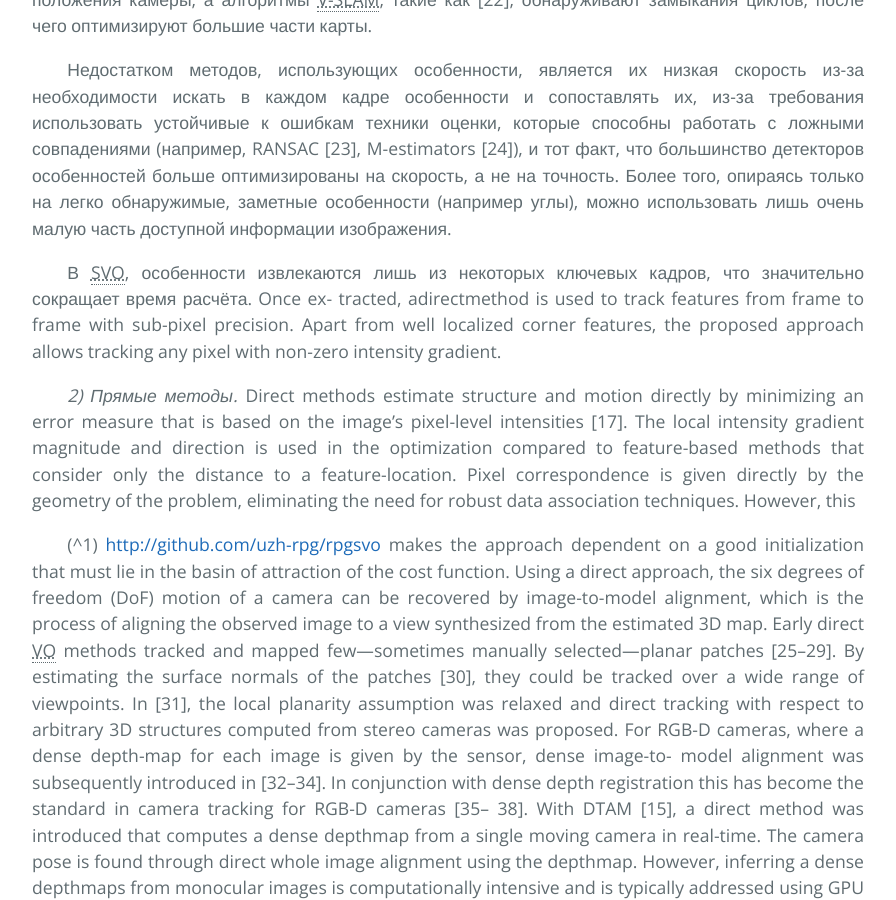
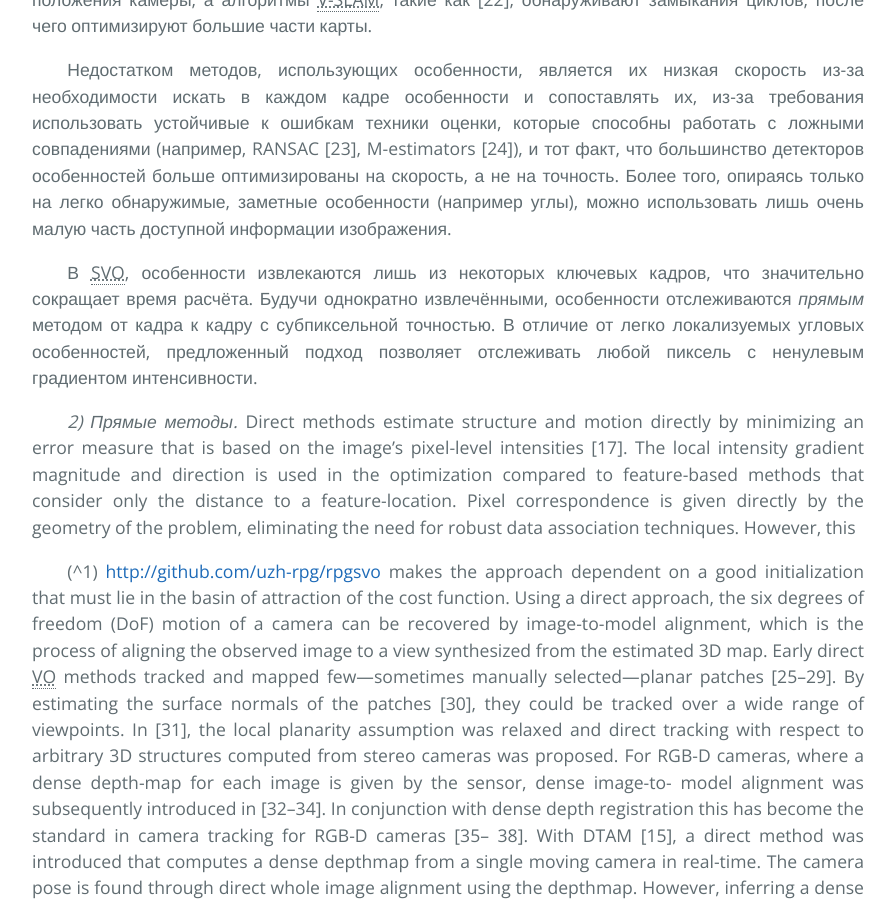
Before and after one commit to i-v-s/slam, a Jekyll site: the page built from svo2.md, in a window 1280 px wide and 900 px high, scrolled down 3902 px. Shown: the whole window, without its empty margins (192-1088 px from the left). Built offline with Jekyll 4.4.1, drawn with Linux system fonts in a browser that asks for light colours; our own code applies the rules of GitHub Pages for plain Markdown files; formulas are drawn with MathJax 3.

Commit message:
Updated svo2.md

```diff
--- a/svo2.md
+++ b/svo2.md
@@ -165,11 +165,12 @@ the UZH Forschungskredit, and the SNSF-ERC Starting Grant.
 лишь очень малую часть доступной информации изображения.
 
 В SVO, особенности извлекаются лишь из некоторых ключевых кадров,
-что значительно сокращает время расчёта. Once ex-
-tracted, adirectmethod is used to track features from frame
-to frame with sub-pixel precision. Apart from well localized
-corner features, the proposed approach allows tracking any
-pixel with non-zero intensity gradient.
+что значительно сокращает время расчёта.
+Будучи однократно извлечёнными, особенности
+отслеживаются *прямым* методом от кадра
+к кадру с субпиксельной точностью. В отличие от легко локализуемых
+угловых особенностей, предложенный подход позволяет отслеживать любой
+пиксель с ненулевым градиентом интенсивности.
 
 *2) Прямые методы.* Direct methods estimate structure
 and motion directly by minimizing an error measure that is
```
